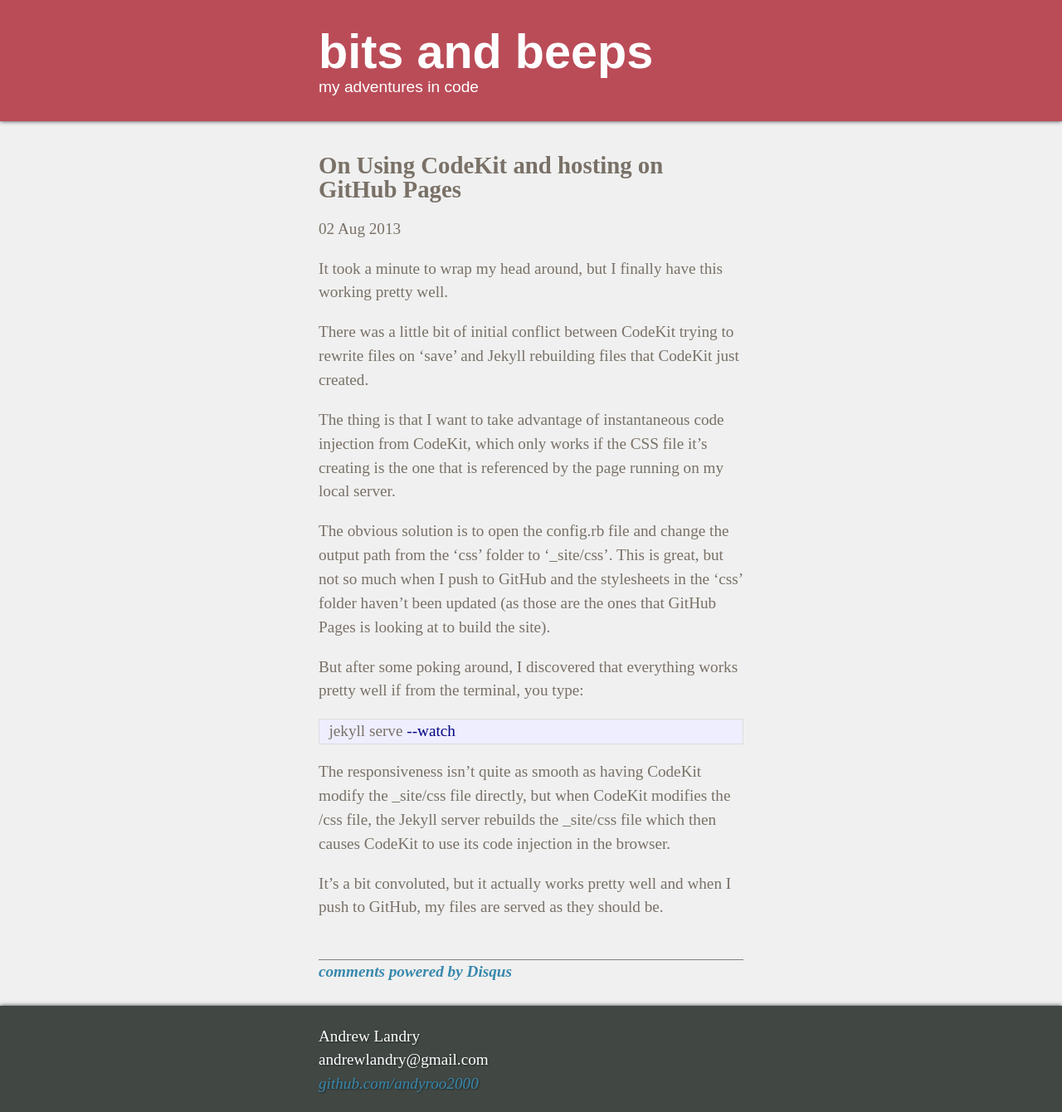
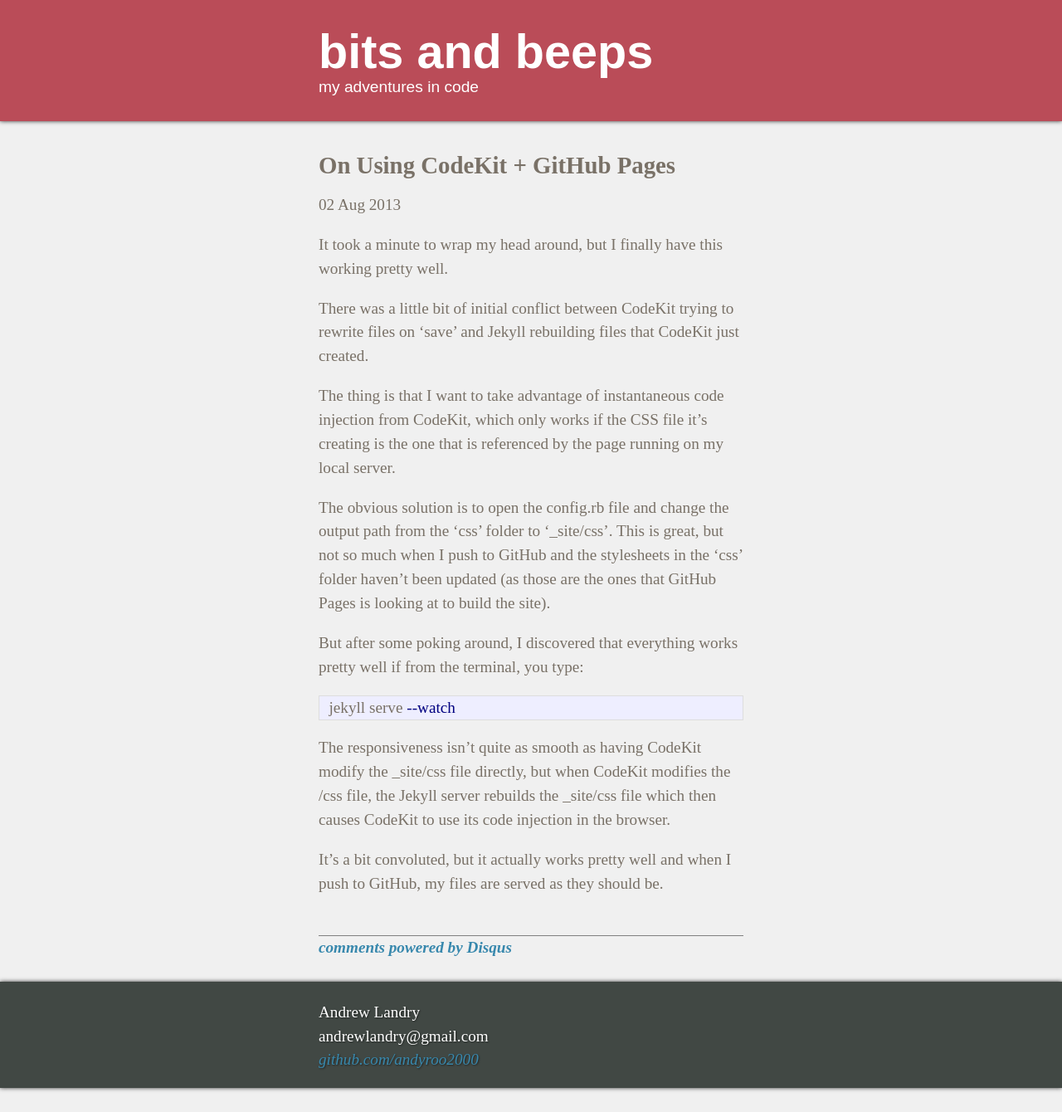
Before and after one commit to andyroo2000/andyroo2000.github.io, a Jekyll site: the page built from _posts/2013-08-02-on_using_GitHub_Pages_with_Jekyll.markdown, in a window 1280 px wide. Shown: the whole page at 83% size. Built offline with Jekyll 4.4.1, drawn with Linux system fonts in a browser that asks for light colours; Markdown is read by kramdown in place of the engine named in the settings; comment, search, counter and statistics services are not loaded.

Commit message:
change post title - CodeKit-GitHub
On Using CodeKit + GitHub Pages

```diff
--- a/_posts/2013-08-02-on_using_GitHub_Pages_with_Jekyll.markdown
+++ b/_posts/2013-08-02-on_using_GitHub_Pages_with_Jekyll.markdown
@@ -1,6 +1,6 @@
 ---
 layout: post
-title:  "On Using CodeKit and hosting on GitHub Pages"
+title:  "On Using CodeKit + GitHub Pages"
 date:   2013-08-02 03:34:46
 categories: musings
 ---
```
